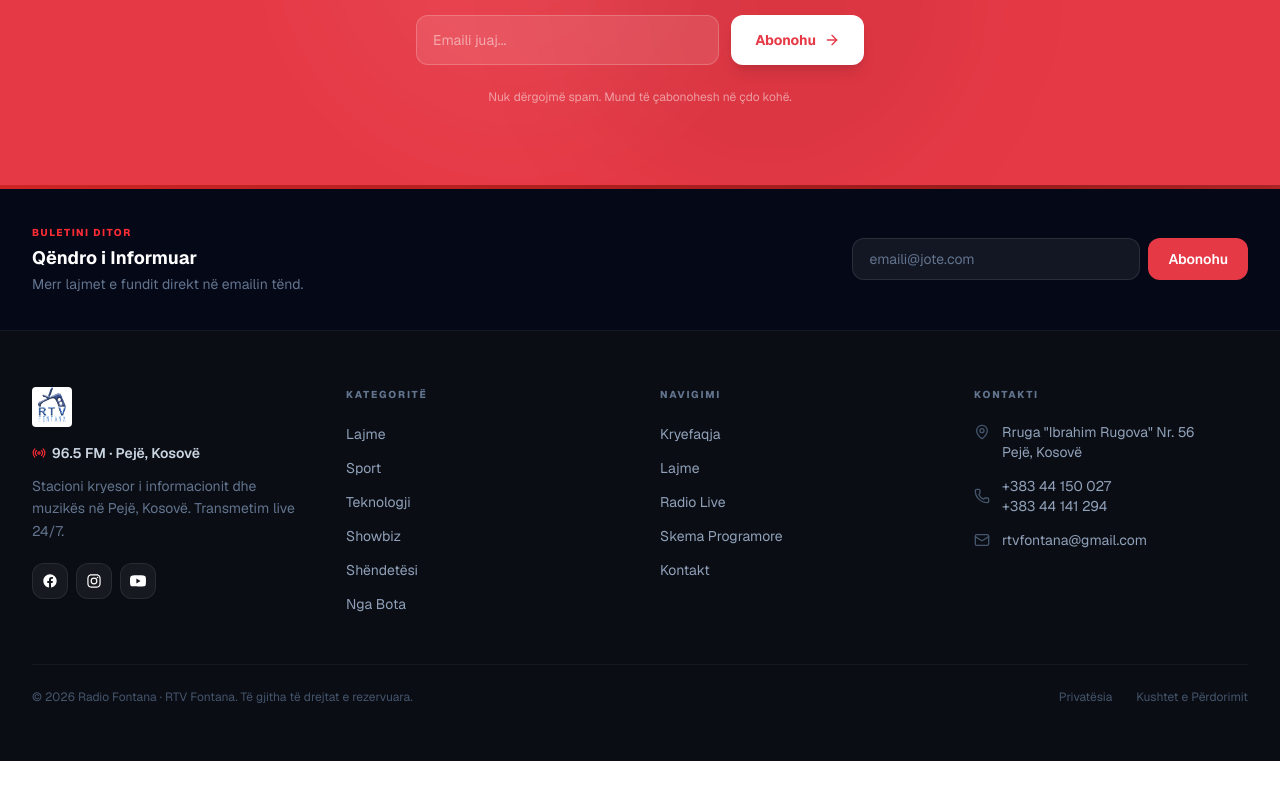
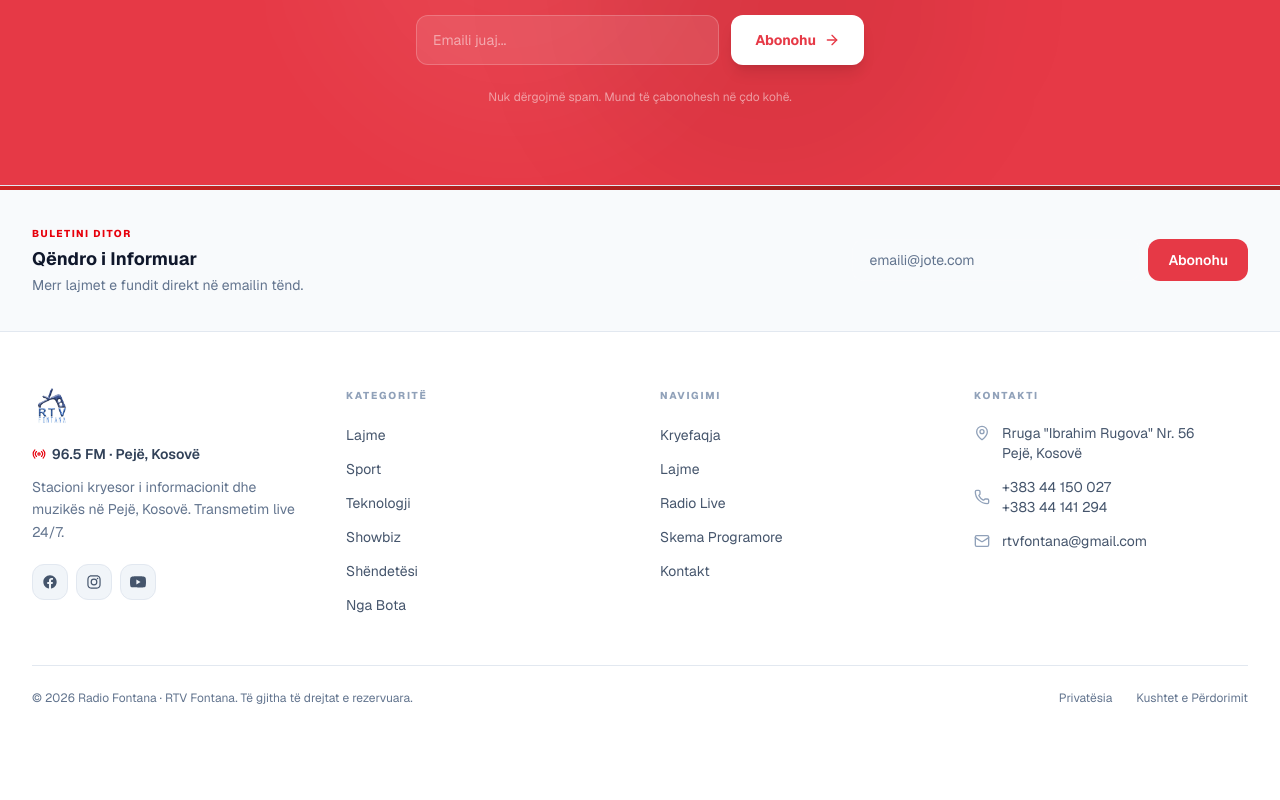
Before and after one commit to illyrianqubic/radiofontana, a Next.js app: page / in a window 1280 px wide. Shown: the part 3856-4656 px from the top of the page. Built offline with nearby package versions, Linux system fonts and the light colour scheme.

Commit message:
feat: change footer background to white with light-theme colors

```diff
--- a/src/components/layout/Footer.tsx
+++ b/src/components/layout/Footer.tsx
@@ -9,17 +9,17 @@ export default function Footer() {
   const year = new Date().getFullYear();
 
   return (
-    <footer className="bg-[#0a0d14] text-white">
+    <footer className="bg-white text-slate-800 border-t border-slate-200">
       {/* Top red accent */}
       <div className="h-1 gradient-bar" />
 
       {/* Newsletter strip */}
-      <div className="border-b border-white/[0.06] bg-slate-950/60">
+      <div className="border-b border-slate-200 bg-slate-50">
         <div className="max-w-7xl mx-auto px-4 sm:px-6 lg:px-8 py-7 sm:py-9">
           <div className="flex flex-col sm:flex-row items-start sm:items-center justify-between gap-4 sm:gap-6">
             <div>
-              <p className="text-[10px] font-extrabold uppercase tracking-[0.15em] text-red-500 mb-1">Buletini Ditor</p>
-              <h3 className="text-base sm:text-lg font-bold text-white mb-0.5">Qëndro i Informuar</h3>
+              <p className="text-[10px] font-extrabold uppercase tracking-[0.15em] text-red-600 mb-1">Buletini Ditor</p>
+              <h3 className="text-base sm:text-lg font-bold text-slate-900 mb-0.5">Qëndro i Informuar</h3>
               <p className="text-slate-500 text-sm">Merr lajmet e fundit direkt në emailin tënd.</p>
             </div>
             <FooterNewsletter />
@@ -43,23 +43,23 @@ export default function Footer() {
               />
             </div>
             <div className="flex items-center gap-1.5 mb-3">
-              <Radio className="w-3.5 h-3.5 text-red-500" />
-              <span className="text-sm font-semibold text-slate-300">96.5 FM · Pejë, Kosovë</span>
+              <Radio className="w-3.5 h-3.5 text-red-600" />
+              <span className="text-sm font-semibold text-slate-700">96.5 FM · Pejë, Kosovë</span>
             </div>
             <p className="text-slate-500 text-sm leading-relaxed mb-5">
               Stacioni kryesor i informacionit dhe muzikës në Pejë, Kosovë. Transmetim live 24/7.
             </p>
             <div className="flex gap-2">
               <a href="https://www.facebook.com/rtvfontanalive" target="_blank" rel="noopener noreferrer"
-                className="w-9 h-9 rounded-xl bg-white/[0.05] border border-white/[0.08] flex items-center justify-center hover:bg-[#1877F2] hover:border-[#1877F2] transition-all duration-200" aria-label="Facebook">
+                className="w-9 h-9 rounded-xl bg-slate-100 border border-slate-200 flex items-center justify-center text-slate-600 hover:bg-[#1877F2] hover:border-[#1877F2] hover:text-white transition-all duration-200" aria-label="Facebook">
                 <FacebookIcon className="w-4 h-4" />
               </a>
               <a href="https://www.instagram.com/rtvfontana/" target="_blank" rel="noopener noreferrer"
-                className="w-9 h-9 rounded-xl bg-white/[0.05] border border-white/[0.08] flex items-center justify-center hover:bg-pink-600 hover:border-pink-600 transition-all duration-200" aria-label="Instagram">
+                className="w-9 h-9 rounded-xl bg-slate-100 border border-slate-200 flex items-center justify-center text-slate-600 hover:bg-pink-600 hover:border-pink-600 hover:text-white transition-all duration-200" aria-label="Instagram">
                 <InstagramIcon className="w-4 h-4" />
               </a>
               <a href="https://www.youtube.com/@RTVFontana" target="_blank" rel="noopener noreferrer"
-                className="w-9 h-9 rounded-xl bg-white/[0.05] border border-white/[0.08] flex items-center justify-center hover:bg-red-600 hover:border-red-600 transition-all duration-200" aria-label="YouTube">
+                className="w-9 h-9 rounded-xl bg-slate-100 border border-slate-200 flex items-center justify-center text-slate-600 hover:bg-red-600 hover:border-red-600 hover:text-white transition-all duration-200" aria-label="YouTube">
                 <YoutubeIcon className="w-4 h-4" />
               </a>
             </div>
@@ -67,13 +67,13 @@ export default function Footer() {
 
           {/* Categories */}
           <div>
-            <h4 className="text-[10px] font-extrabold uppercase tracking-[0.18em] text-slate-500 mb-5">Kategoritë</h4>
+            <h4 className="text-[10px] font-extrabold uppercase tracking-[0.18em] text-slate-400 mb-5">Kategoritë</h4>
             <ul className="space-y-2.5">
               {CATEGORIES.map((cat) => (
                 <li key={cat}>
                   <Link
                     href={`/lajme?kategoria=${encodeURIComponent(cat)}`}
-                    className="text-slate-400 hover:text-white text-sm transition-colors duration-200 hover:pl-1"
+                    className="text-slate-600 hover:text-red-600 text-sm transition-colors duration-200 hover:pl-1"
                   >
                     {cat}
                   </Link>
@@ -84,7 +84,7 @@ export default function Footer() {
 
           {/* Navigation */}
           <div>
-            <h4 className="text-[10px] font-extrabold uppercase tracking-[0.18em] text-slate-500 mb-5">Navigimi</h4>
+            <h4 className="text-[10px] font-extrabold uppercase tracking-[0.18em] text-slate-400 mb-5">Navigimi</h4>
             <ul className="space-y-2.5">
               {[
                 { label: 'Kryefaqja', href: '/' },
@@ -94,7 +94,7 @@ export default function Footer() {
                 { label: 'Kontakt', href: '/kontakt' },
               ].map((link) => (
                 <li key={link.href}>
-                  <Link href={link.href} className="text-slate-400 hover:text-white text-sm transition-colors duration-200 hover:pl-1">
+                  <Link href={link.href} className="text-slate-600 hover:text-red-600 text-sm transition-colors duration-200 hover:pl-1">
                     {link.label}
                   </Link>
                 </li>
@@ -104,33 +104,33 @@ export default function Footer() {
 
           {/* Contact */}
           <div>
-            <h4 className="text-[10px] font-extrabold uppercase tracking-[0.18em] text-slate-500 mb-5">Kontakti</h4>
+            <h4 className="text-[10px] font-extrabold uppercase tracking-[0.18em] text-slate-400 mb-5">Kontakti</h4>
             <ul className="space-y-3.5">
-              <li className="flex items-start gap-3 text-sm text-slate-400">
-                <MapPin className="w-4 h-4 text-slate-600 flex-shrink-0 mt-0.5" />
+              <li className="flex items-start gap-3 text-sm text-slate-600">
+                <MapPin className="w-4 h-4 text-slate-400 flex-shrink-0 mt-0.5" />
                 <span>Rruga &quot;Ibrahim Rugova&quot; Nr. 56<br />Pejë, Kosovë</span>
               </li>
-              <li className="flex items-center gap-3 text-sm text-slate-400">
-                <Phone className="w-4 h-4 text-slate-600 flex-shrink-0" />
+              <li className="flex items-center gap-3 text-sm text-slate-600">
+                <Phone className="w-4 h-4 text-slate-400 flex-shrink-0" />
                 <div className="flex flex-col">
-                  <a href="tel:+38344150027" className="hover:text-white transition-colors">+383 44 150 027</a>
-                  <a href="tel:+38344141294" className="hover:text-white transition-colors">+383 44 141 294</a>
+                  <a href="tel:+38344150027" className="hover:text-red-600 transition-colors">+383 44 150 027</a>
+                  <a href="tel:+38344141294" className="hover:text-red-600 transition-colors">+383 44 141 294</a>
                 </div>
               </li>
-              <li className="flex items-center gap-3 text-sm text-slate-400">
-                <Mail className="w-4 h-4 text-slate-600 flex-shrink-0" />
-                <a href="mailto:rtvfontana@gmail.com" className="hover:text-white transition-colors">rtvfontana@gmail.com</a>
+              <li className="flex items-center gap-3 text-sm text-slate-600">
+                <Mail className="w-4 h-4 text-slate-400 flex-shrink-0" />
+                <a href="mailto:rtvfontana@gmail.com" className="hover:text-red-600 transition-colors">rtvfontana@gmail.com</a>
               </li>
             </ul>
           </div>
         </div>
 
         {/* Bottom bar */}
-        <div className="mt-12 pt-6 border-t border-white/[0.05] flex flex-col sm:flex-row items-center justify-between gap-3 text-xs text-slate-600">
+        <div className="mt-12 pt-6 border-t border-slate-200 flex flex-col sm:flex-row items-center justify-between gap-3 text-xs text-slate-500">
           <p>© {year} Radio Fontana · RTV Fontana. Të gjitha të drejtat e rezervuara.</p>
           <div className="flex gap-6">
-            <Link href="/kontakt" className="hover:text-slate-300 transition-colors">Privatësia</Link>
-            <Link href="/kontakt" className="hover:text-slate-300 transition-colors">Kushtet e Përdorimit</Link>
+            <Link href="/kontakt" className="hover:text-red-600 transition-colors">Privatësia</Link>
+            <Link href="/kontakt" className="hover:text-red-600 transition-colors">Kushtet e Përdorimit</Link>
           </div>
         </div>
       </div>
```
